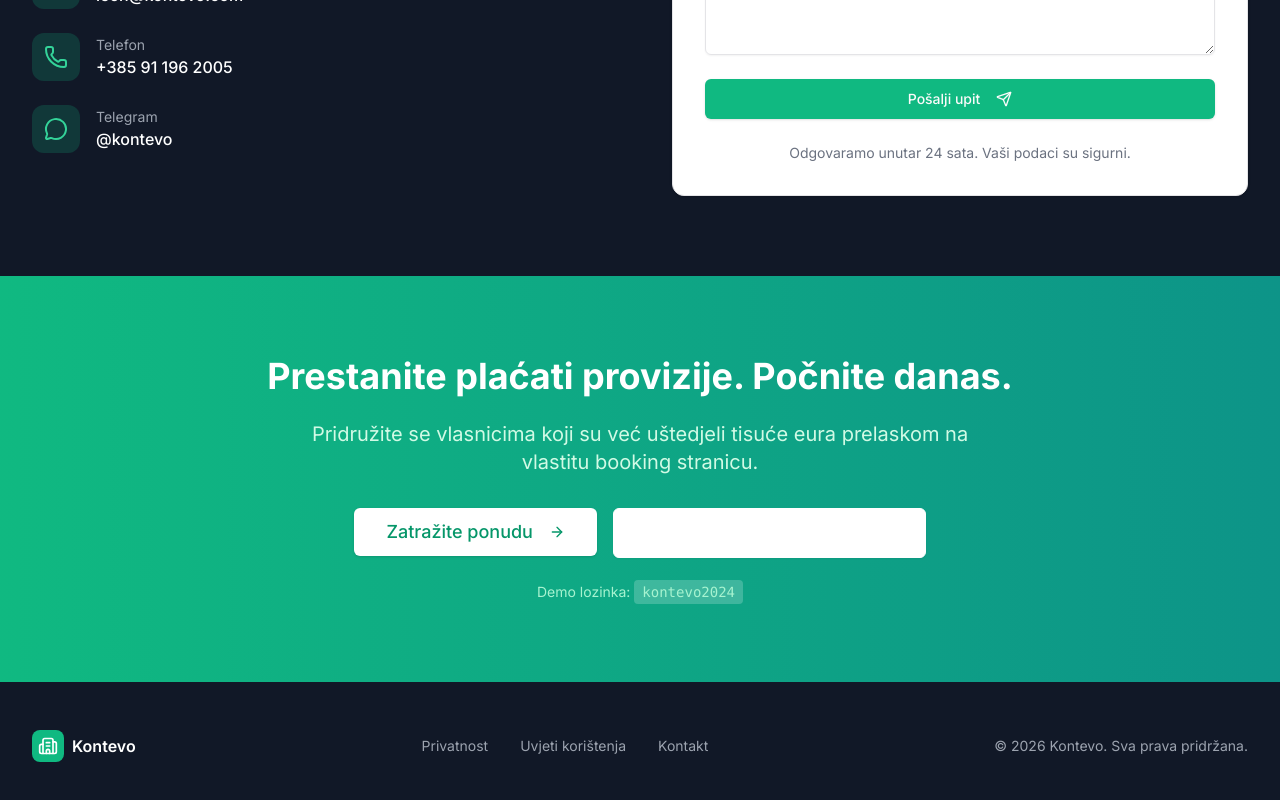
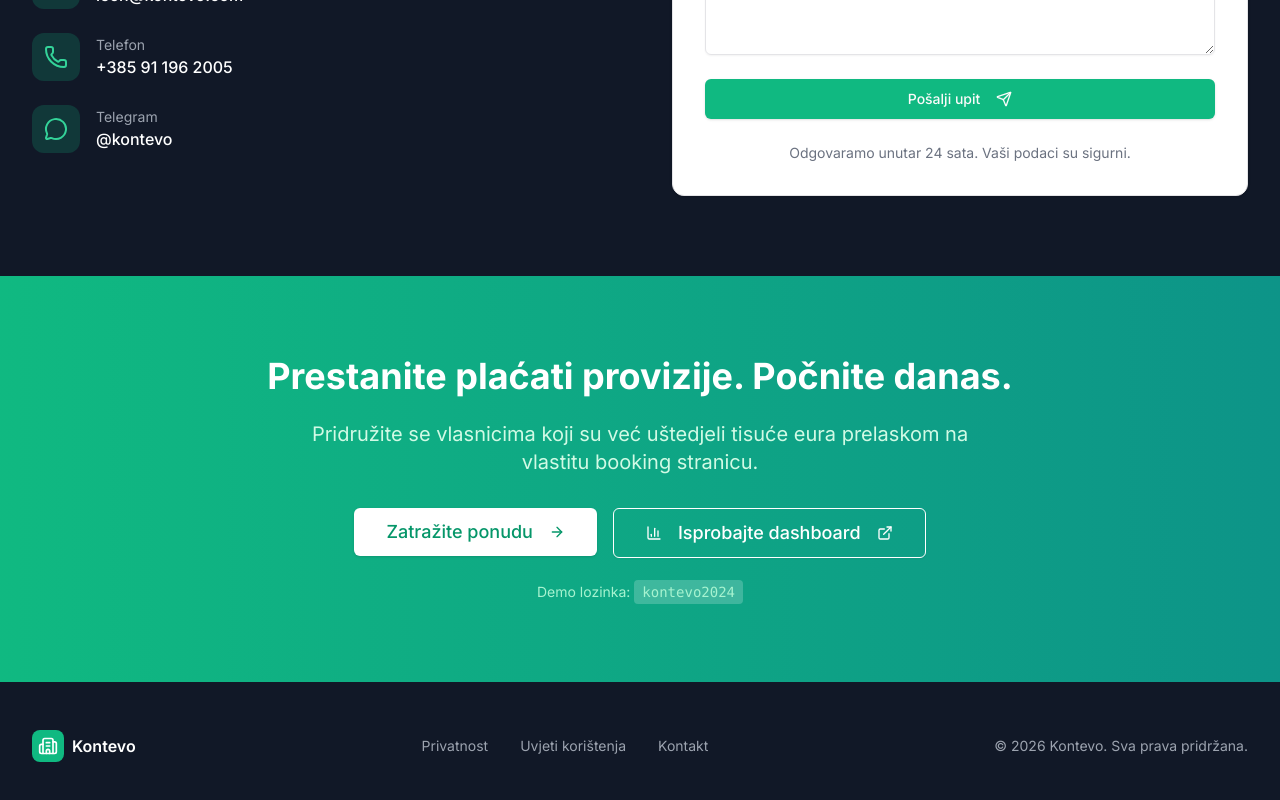
Before and after one commit to LeonStanic/kontevo-hotel, a Next.js app: page / in a window 1280 px wide. Shown: the part 8721-9521 px from the top of the page. Built offline with nearby package versions, Linux system fonts and the light colour scheme.

Commit message:
Fixed Dashboard CTA Button

```diff
--- a/src/components/marketing/MarketingLandingPage.tsx
+++ b/src/components/marketing/MarketingLandingPage.tsx
@@ -1149,7 +1149,7 @@ export function MarketingLandingPage() {
             <Button
               size="lg"
               variant="outline"
-              className="border border-white text-white hover:bg-white hover:text-black text-lg px-8 py-6"
+              className="border border-white text-white bg-transparent hover:bg-white text-lg px-8 py-6"
               onClick={() => window.open('/dashboard', '_blank')}
             >
               <BarChart3 className="w-5 h-5 mr-2" />
```
